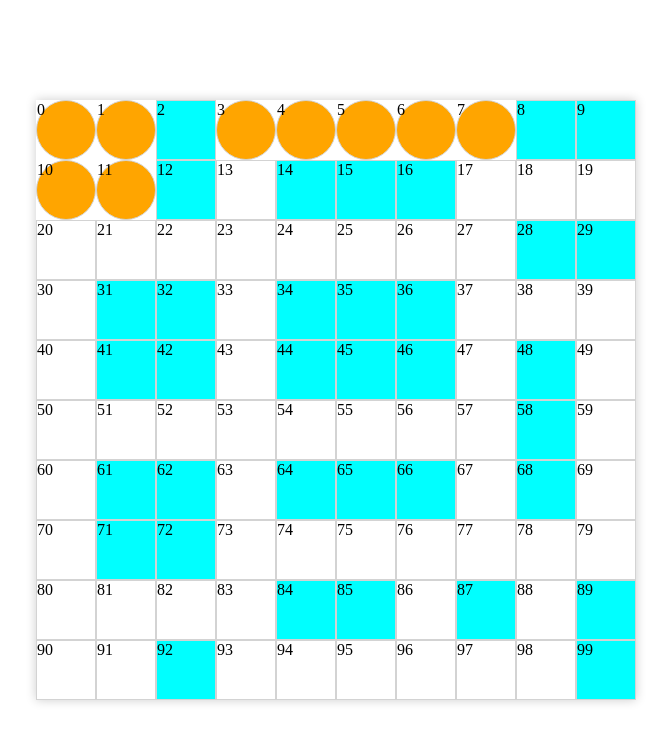
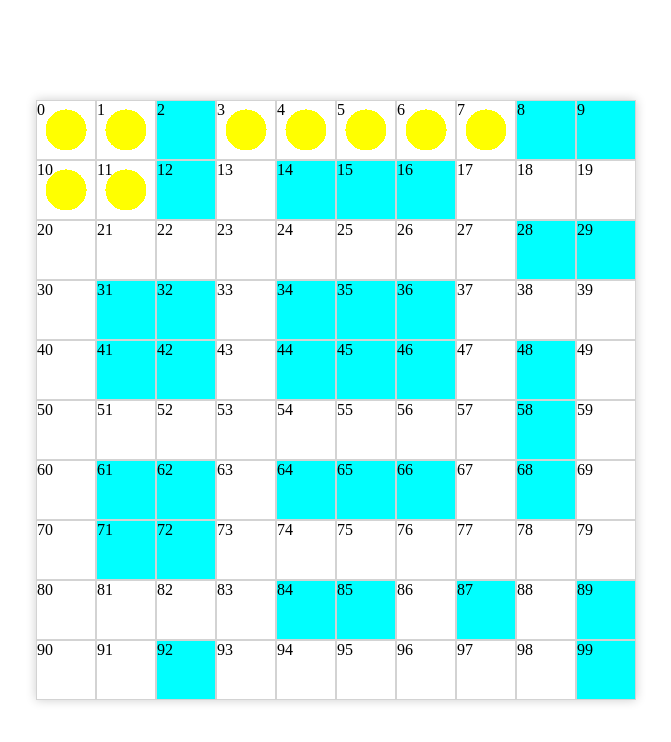
Before and after one commit to germanmorenoortiz/My-Creation, a plain HTML site: page index.html in a window 1280 px wide. Shown: the whole page, without its empty margins (304-975 px from the left). Drawn offline with Linux system fonts and the light colour scheme.

Commit message:
change comida from a full box to a background-image as radial gradient ⭕

```diff
--- a/styles/main.css
+++ b/styles/main.css
@@ -44,8 +44,5 @@ body {
 }
 
 .cocos {
-  background-color: orange;
-  border-radius: 50%;
-  width: 10px;
-  height: 10px;
+  background-image: radial-gradient(circle, yellow 0%, yellow 50%, white 50%);
 }
```
